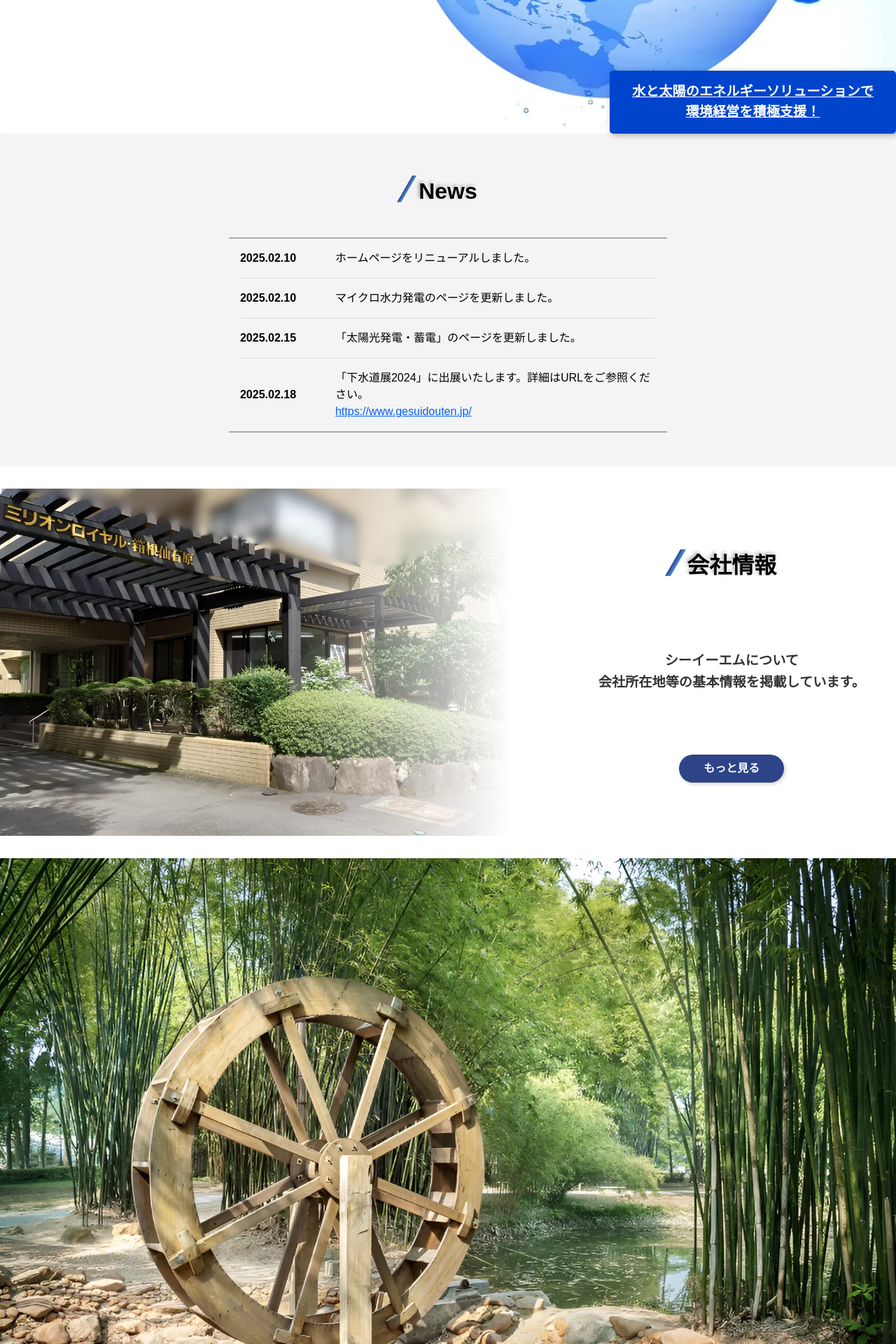
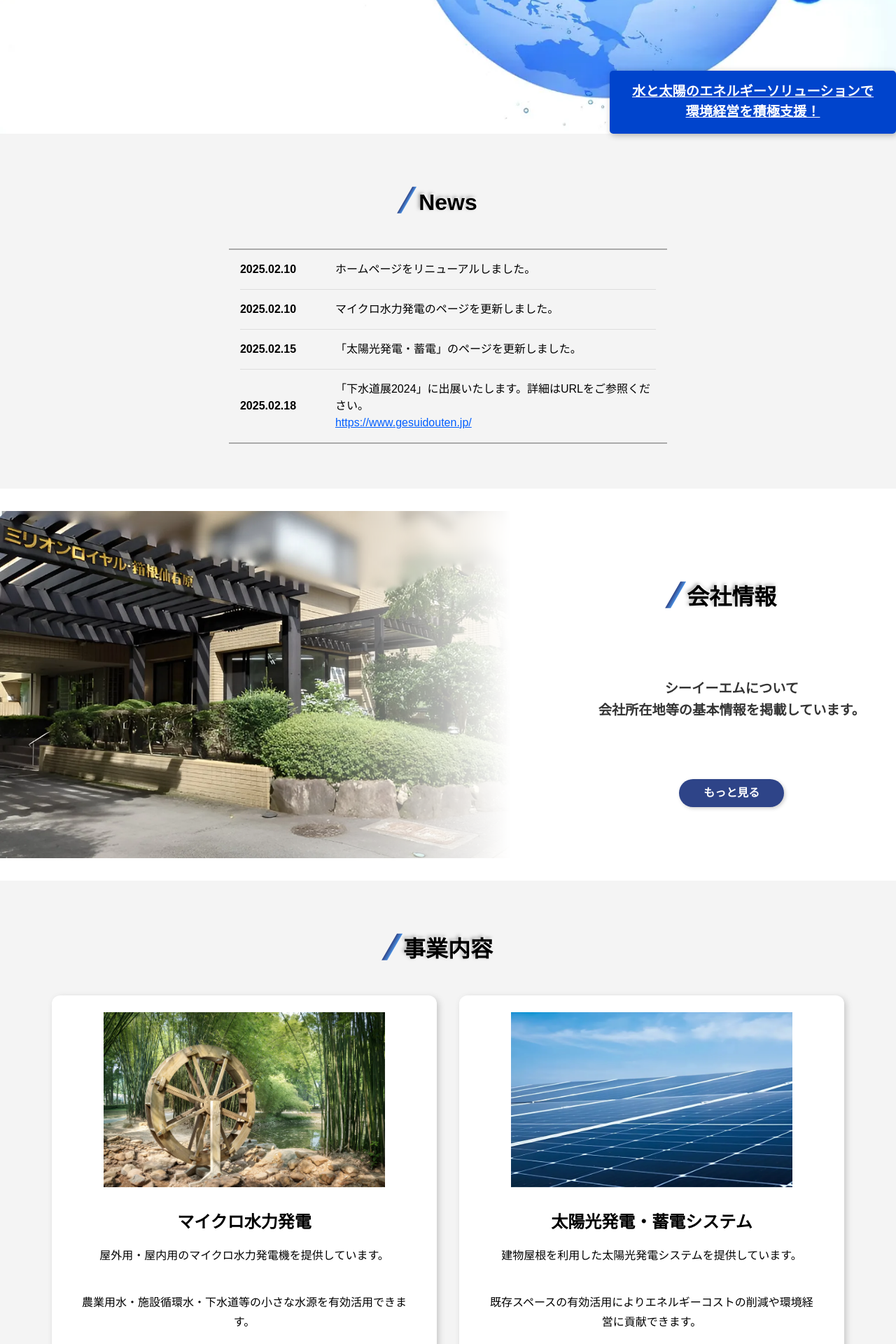
Before and after one commit to taimomo/HP_remake, a PHP site: page / in a window 1280 px wide. Shown: the part 449-2369 px from the top of the page at 70% size. Run offline with PHP 8.4, Linux system fonts and the light colour scheme.

Commit message:
business section create and btn propaty fixed with js file

```diff
--- a/css/style.css
+++ b/css/style.css
@@ -7,9 +7,17 @@ body {
 }
 
 main {
+    .container {
+        margin: 1rem 0;
+        padding: 2rem 0;
+        overflow: hidden;
+        display: flex;
+        flex-direction: column;
+        justify-content: center;
+        align-items: center;
         h2 {
+            margin: 1rem 0;
             text-align: center;
-        margin-bottom: 1.5rem;
             display: inline-block;
             position: relative;
             padding: 10px 20px;
@@ -27,6 +35,7 @@ main {
             background: linear-gradient(to right, #2e4488, #4a90e2);
             transform: translateY(-50%) skewX(-30deg);
             z-index: -1;
+        }
     }
 
     .more_btn {
@@ -47,9 +56,75 @@ main {
         box-shadow: 2px 2px 5px rgba(100, 100, 100, 0.5);
     }
 
+    .card_items {
+        display: flex;
+        flex-wrap: wrap;
+        justify-content: center;
+
+        .card_list {
+            display: flex;
+            flex-direction: column;
+            align-items: center;
+            justify-content: space-between;
+            flex: 1;
+            min-width: 250px;
+            max-width: 550px;
+            min-height: 600px;
+            margin: 1rem;
+            padding: 1.5rem;
+            background-color: white;
+            box-shadow: 3px 3px 8px rgba(100, 100, 100, 0.3);
+            border-radius: 12px;
+            text-align: center;
+            transition: all 0.3s;
+
+            img {
+                width: 80%;
+                min-height: 250px;
+                max-height: 250px;
+                object-fit: cover;
+            }
+
+            .card_content {
+                display: flex;
+                flex-direction: column;
+                flex-grow: 1;
+                padding: 1rem;
+                p {
+                    flex-grow: 1;
+                }
+                .more_btn {
+                    margin-top: auto; /* 一番下に配置 */
+                }
+            }
+
+            &:hover {
+                box-shadow: 3px 3px 8px rgba(100, 100, 100, 0.5);
+            }
+
+            h3 {
+                margin: 1rem 0;
+            }
+
+            p {
+                font-size: 1rem;
+                line-height: 1.8;
+            }
+        }
+    }
+
     @media screen and (max-width: 768px) {
         h2 {
             font-size: 1.8rem;
+        }
+
+        .card_items {
+            flex-direction: column;
+            align-items: center;
+
+            .card_list {
+                width: 90%;
+            }
         }
     }
 
@@ -57,9 +132,24 @@ main {
         h2 {
             font-size: 1.5rem;
         }
+        h3 {
+            font-size: 1.3rem;
+        }
+
         .more_btn {
             width: 120px;
             font-size: 0.8rem;
+        }
+
+        .card_items .card_list {
+            img {
+                min-height: 200px;
+                width: 100%;
+            }
+
+            p {
+                font-size: 0.9rem;
+            }
         }
     }
 }
@@ -404,15 +494,8 @@ footer {
 
 /* News要素 */
 #news {
-    display: flex;
-    flex-direction: column;
-    justify-content: center;
-    padding: 2rem 0;
-    h2 {
-        margin: 1rem auto;
-    }
-
-    .news_items {
+    .container {
+        .time_items {
             list-style: none;
             padding: 0 1rem;
             margin: 1rem auto;
@@ -441,13 +524,13 @@ footer {
                         background-color: #f5f5f5;
                         } */
 
-    .news_list {
+        .time_list {
             display: flex;
             align-items: center;
             padding: 1rem 0;
             border-bottom: 1px solid #ddd;
         }
-    .news_list:last-child {
+        .time_list:last-child {
             border-bottom: none;
         }
 
@@ -456,7 +539,7 @@ footer {
             font-weight: bold;
         }
 
-    .news_title {
+        .time_title {
             flex: 1;
             margin-left: 1rem;
             a {
@@ -465,16 +548,18 @@ footer {
             }
         }
     }
+}
 
 /* レスポンシブ対応 */
 @media screen and (max-width: 768px) {
     #news {
-        .news_list {
+        .container {
+            .time_list {
                 flex-direction: column;
                 align-items: flex-start;
 
                 time,
-            .news_title {
+                .time_title {
                     width: 100%;
                     margin-bottom: 0.5rem;
                     margin-left: 0;
@@ -485,25 +570,24 @@ footer {
             }
         }
     }
+}
 
 @media screen and (max-width: 425px) {
     #news {
-        .news_title {
+        .container {
+            .time_title {
                 font-size: 0.9rem;
+            }
         }
     }
 }
 
 /* company要素 */
 #company {
-    padding: 2rem 0;
-    border-bottom: 1xp solid #ddd;
+    height: 70vh;
+    .container {
         background-color: white;
-    overflow: hidden;
-    height: 70vh;
-    .company_container {
         height: 100%;
-        margin: 0 auto;
         .row_items {
             height: inherit;
             .row_list {
@@ -555,11 +639,10 @@ footer {
     }
 
     @media screen and (max-width: 768px) {
-        .company_container {
+        .container {
             .row_items {
                 .row_list {
                     flex-direction: column;
-
                     position: relative;
                     display: flex;
                     align-items: center;
@@ -627,7 +710,7 @@ footer {
     }
 
     @media screen and (max-width: 425px) {
-        .company_container {
+        .container {
             .row_items {
                 .row_list {
                     .lg_content {
@@ -641,3 +724,8 @@ footer {
         }
     }
 }
+
+/* business要素 */
+
+/* #business {
+} */
--- a/index.html
+++ b/index.html
@@ -58,29 +58,30 @@
         <main>
             <!-- News セクション -->
             <section id="news">
+                <div class="container">
                     <h2>News</h2>
-                <ul class="news_items">
-                    <li class="news_list">
+                    <ul class="time_items">
+                        <li class="time_list">
                             <time datetime="2025-02-10">2025.02.10</time>
-                        <span class="news_title">
+                            <span class="time_title">
                                 ホームページをリニューアルしました。
                             </span>
                         </li>
-                    <li class="news_list">
+                        <li class="time_list">
                             <time datetime="2025-02-10"> 2025.02.10</time>
-                        <span class="news_title">
+                            <span class="time_title">
                                 マイクロ水力発電のページを更新しました。
                             </span>
                         </li>
-                    <li class="news_list">
+                        <li class="time_list">
                             <time datetime="2025-02-15">2025.02.15</time>
-                        <span class="news_title">
+                            <span class="time_title">
                                 「太陽光発電・蓄電」のページを更新しました。
                             </span>
                         </li>
-                    <li class="news_list">
+                        <li class="time_list">
                             <time datetime="2025-02-18">2025.02.18</time>
-                        <span class="news_title">
+                            <span class="time_title">
                                 「下水道展2024」に出展いたします。詳細はURLをご参照ください。<br /><a
                                     href="https://www.gesuidouten.jp/"
                                     >https://www.gesuidouten.jp/</a
@@ -88,11 +89,12 @@
                             </span>
                         </li>
                     </ul>
+                </div>
             </section>
 
             <!-- 会社情報 -->
             <section id="company">
-                <div class="company_container">
+                <div class="container">
                     <ul class="row_items">
                         <li class="row_list">
                             <div class="lg_img">
@@ -107,7 +109,14 @@
                                     シーイーエムについて<br />
                                     会社所在地等の基本情報を掲載しています。
                                 </p>
-                                <a href="#" class="more_btn">もっと見る</a>
+
+                                <a
+                                    href="#"
+                                    class="more_btn"
+                                    role="button"
+                                    tabindex="0"
+                                    >もっと見る</a
+                                >
                             </div>
                         </li>
                     </ul>
@@ -115,21 +124,38 @@
             </section>
 
             <!-- 事業内容 -->
-            <section id="business" class="business">
-                <div class="card">
-                    <img src="img/micro_exp.webp" alt="マイクロ水力発電" />
+            <section id="business">
+                <div class="container">
+                    <h2>事業内容</h2>
+                    <ul class="card_items">
+                        <li class="card_list">
+                            <img
+                                src="img/micro_exp.webp"
+                                alt="マイクロ水力発電"
+                            />
+                            <div class="card_content">
                                 <h3>マイクロ水力発電</h3>
-                    <p>屋外用・屋内用のマイクロ水力発電機を提供しています。</p>
+                                <p>
+                                    屋外用・屋内用のマイクロ水力発電機を提供しています。
+                                </p>
                                 <p>
                                     農業用水・施設循環水・下水道等の小さな水源を有効活用できます。
                                 </p>
-                    <button>もっと見る</button>
+                                <a
+                                    href="#"
+                                    class="more_btn"
+                                    role="button"
+                                    tabindex="0"
+                                    >もっと見る</a
+                                >
                             </div>
-                <div class="card">
+                        </li>
+                        <li class="card_list">
                             <img
                                 src="img/solar_exp.webp"
                                 alt="太陽光発電・蓄電システム"
                             />
+                            <div class="card_content">
                                 <h3>太陽光発電・蓄電システム</h3>
                                 <p>
                                     建物屋根を利用した太陽光発電システムを提供しています。
@@ -137,7 +163,16 @@
                                 <p>
                                     既存スペースの有効活用によりエネルギーコストの削減や環境経営に貢献できます。
                                 </p>
-                    <button>もっと見る</button>
+                                <a
+                                    href="#"
+                                    class="more_btn"
+                                    role="button"
+                                    tabindex="0"
+                                    >もっと見る</a
+                                >
+                            </div>
+                        </li>
+                    </ul>
                 </div>
             </section>
 
@@ -217,6 +252,6 @@
             </ul>
         </footer>
 
-        <script src="script.js"></script>
+        <script src="/js/main.js"></script>
     </body>
 </html>
--- a/js/main.js
+++ b/js/main.js
@@ -14,3 +14,11 @@ document.addEventListener("DOMContentLoaded", function () {
         });
     });
 });
+
+document.querySelectorAll(".more_btn").forEach((button) => {
+    button.addEventListener("keypress", function (event) {
+        if (event.key === "Enter" || event.key === " ") {
+            this.click(); // Enter / Space でクリック動作
+        }
+    });
+});
```
Lines whose indentation alone changed are shown as unchanged.
